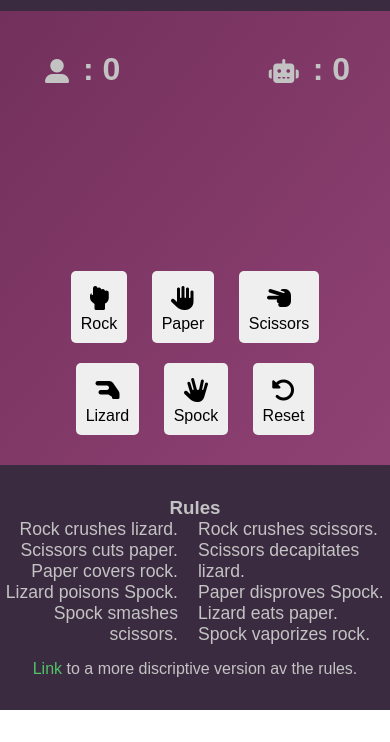
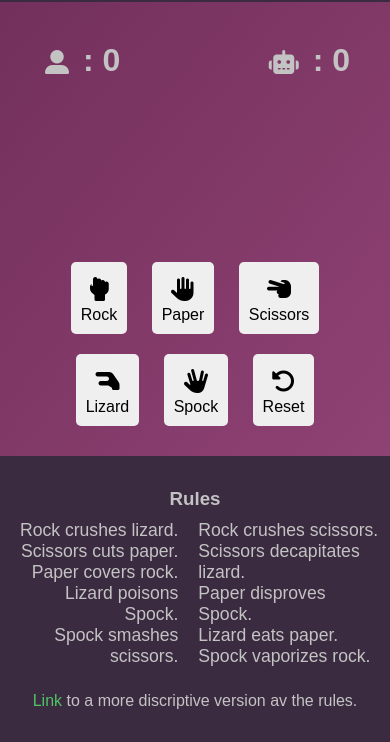
Before and after one commit to zakenaio/Lizard-Spock-ci-2023-fsd-p2-js, a plain HTML site: page index.html in a window 390 px wide. Shown: the part 136-878 px from the top of the page. Before the commit the page ends 846 px from the top, so only its background shows below. Drawn offline with Linux system fonts and the light colour scheme.

Commit message:
Change mobile image for styling, slight padding change on rules

```diff
--- a/assets/css/styles.css
+++ b/assets/css/styles.css
@@ -97,13 +97,13 @@ body {
 
 .right {
     text-align: left;
-    padding-left: 10px;
+    padding: 10px;
     font-size: 1.1em;
 }
 
 .left {
     text-align: right;
-    padding-right: 10px;
+    padding: 10px;
     font-size: 1.1em;
 }
 
```
Also changed, not shown: documentation/test-respons-mobile-p7.png.
